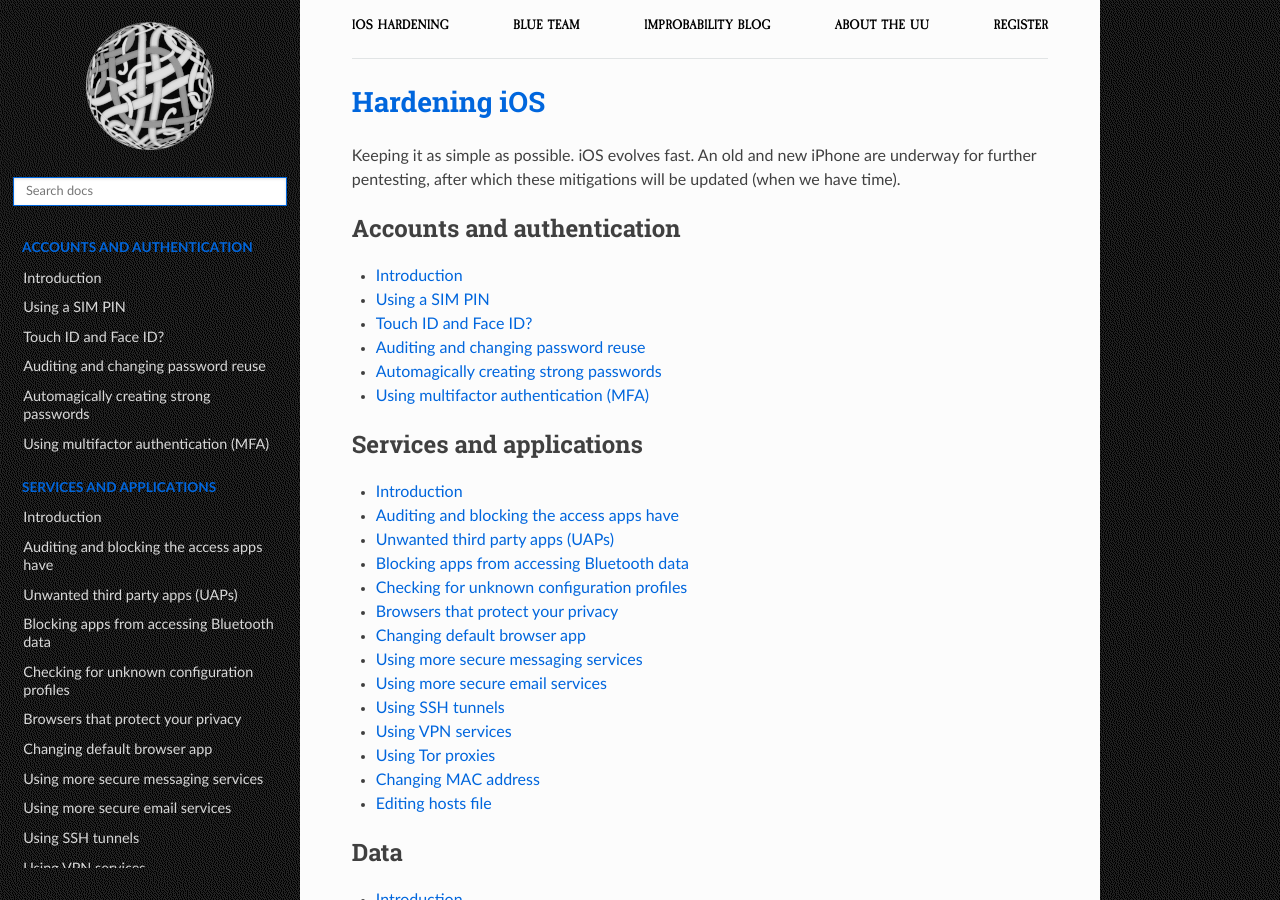
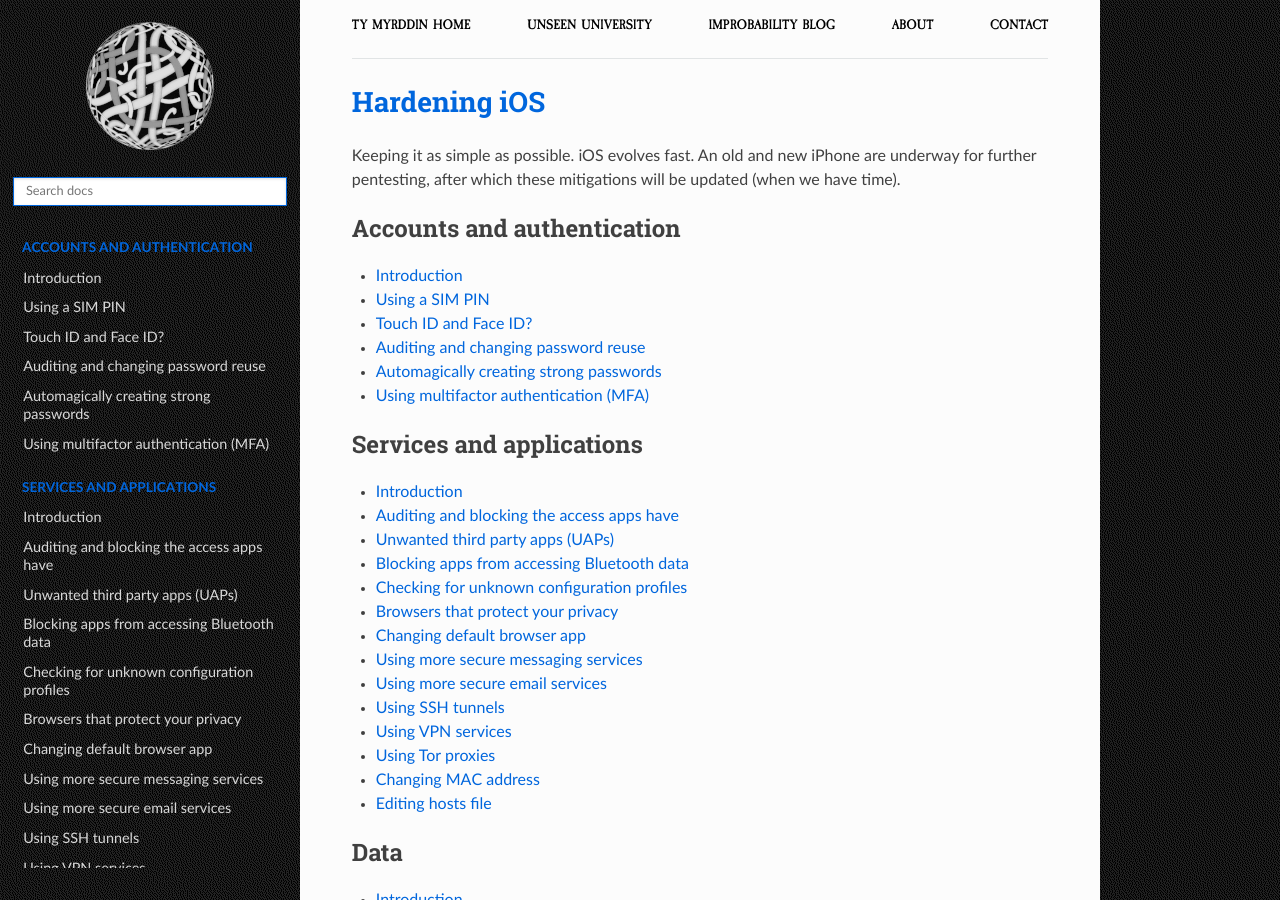
Before and after one commit to tymyrddin/blue-ios, a Sphinx documentation site: the page built from source/index.rst, in a window 1280 px wide and 900 px high. Built offline with Sphinx 7.4.7 and the Read the Docs theme 2.0.0, drawn with Linux system fonts in a browser that asks for light colours; some of the changed text lies outside the part shown.

Commit message:
Upgrades

```diff
--- a/source/_templates/breadcrumbs.html
+++ b/source/_templates/breadcrumbs.html
@@ -1,11 +1,11 @@
 <div class="container">
     <topnav>
             <ul>
-                <li class="nav__item"><a href="https://ios.tymyrddin.dev/" class="nav__link">iOS hardening</a></li>
-                <li class="nav__item"><a href="https://blue.tymyrddin.dev/" class="nav__link">Blue Team</a></li>
-                <li class="nav__item"><a href="https://uu.tymyrddin.dev/blog/" class="nav__link">Improbability Blog</a></li>
-                <li class="nav__item"><a href="https://uu.tymyrddin.dev/about/" class="nav__link">About the UU</a></li>
-                <li class="nav__item"><a href="https://uu.tymyrddin.dev/registration/" class="nav__link">Register</a></li>
+                <li class="nav__item"><a href="https://tymyrddin.dev/" class="nav__link">Ty Myrddin Home</a></li>
+                <li class="nav__item"><a href="https://uu.tymyrddin.dev/writeups/" class="nav__link">Unseen University</a></li>
+                <li class="nav__item"><a href="https://tymyrddin.dev/blogs/" class="nav__link">Improbability Blog</a></li>
+                <li class="nav__item"><a href="https://tymyrddin.dev/about/" class="nav__link">About</a></li>
+                <li class="nav__item"><a href="https://tymyrddin.dev/contact/" class="nav__link">Contact</a></li>
             </ul>
     </topnav>
     <hr>
--- a/source/_templates/footer.html
+++ b/source/_templates/footer.html
@@ -1,4 +1,4 @@
 {% extends "!footer.html" %}
 {%- block contentinfo %}
-        <a href="https://uu.tymyrddin.dev">Unseen University</a>, 2023, with a forest garden <a href="https://ut7.fr/">fostered by /ut7</a>.
+        <a href="https://uu.tymyrddin.dev">Unseen University</a>, 2024, with a forest garden <a href="https://ut7.fr/">fostered by /ut7</a>.
 {% endblock %}
--- a/source/conf.py
+++ b/source/conf.py
@@ -74,11 +74,4 @@
 # If true, "(C) Copyright ..." is shown in the HTML footer. Default is True.
 html_show_copyright = False
 
-# Intersphinx
-intersphinx_mapping = {
-    "blue": ("https://blue.tymyrddin.dev/", None),
-    "blue-dfir": ("https://dfir.tymyrddin.dev/", None),
-    "blue-malware": ("https://reverse.tymyrddin.dev/", None),
-    "testlab": ("https://testlab.tymyrddin.dev/", None),
-}
 myst_url_schemes = ["http", "https", ]
```
Also changed, not shown: requirements.txt (+17 -81 lines).
